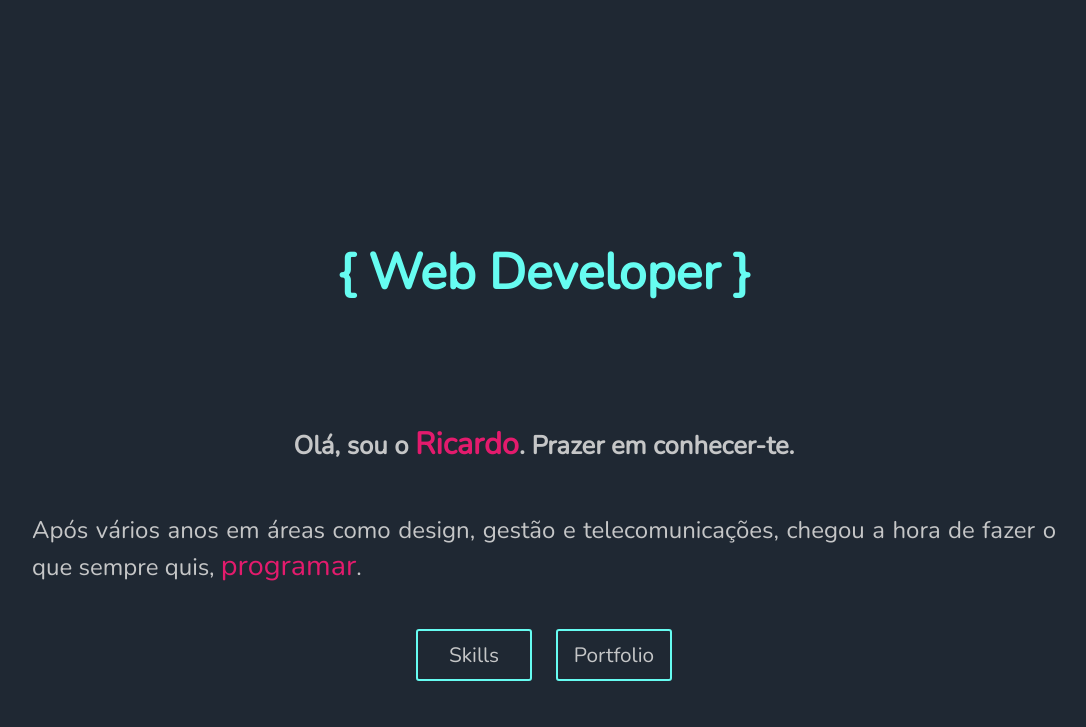
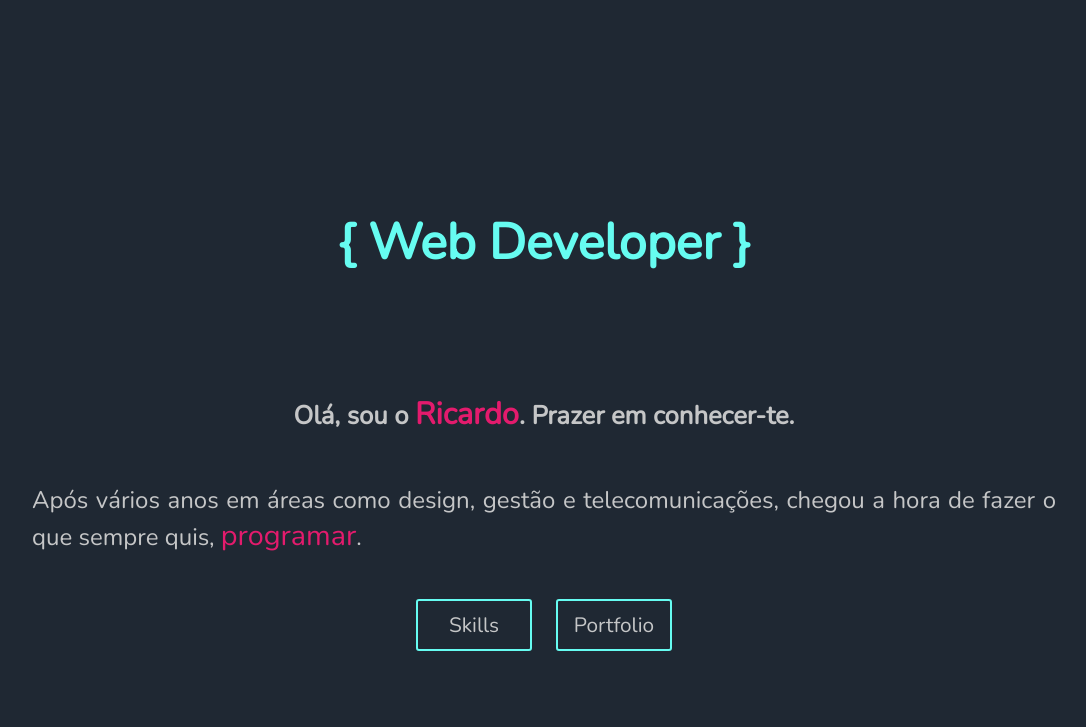
Before and after one commit to Lepracone/my-webdev-website, a website: page index.html in a window 1280 px wide. Shown: the part 73-800 px from the top of the page, without its empty margins (96-1182 px from the left). Drawn offline with nearby package versions, Linux system fonts and the light colour scheme.

Commit message:
Change on jumbotron element position

```diff
--- a/styles/index.css
+++ b/styles/index.css
@@ -48,7 +48,7 @@ header{
 
 .jumbotron-message h4 {
     font-size: 50px;
-    margin:250px auto 20px;
+    margin:220px auto 20px;
     color: #66FCF1;
 }
 
```
